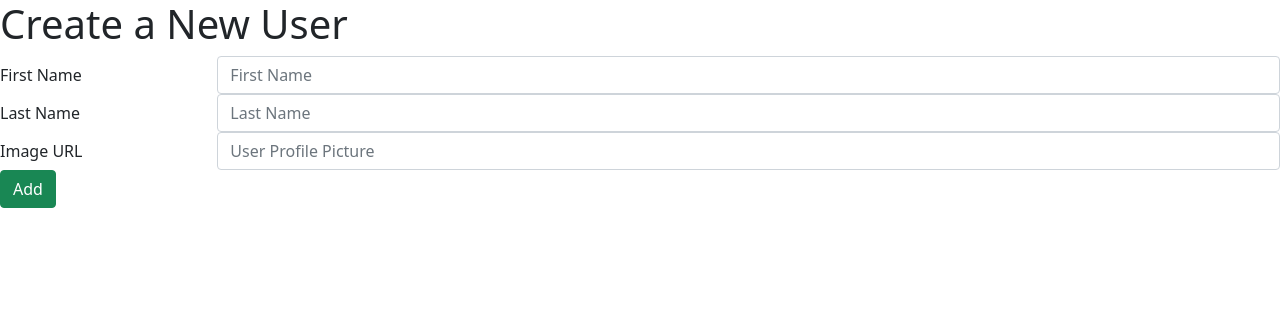
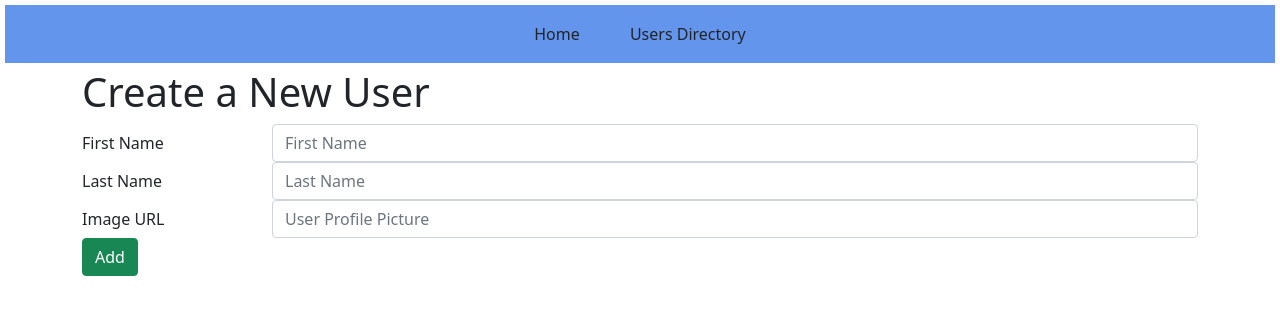
Before and after one commit to haileyy444/SQLAlchemy, a Flask app: page /users/new in a window 1280 px wide. Shown: the top 315 px of the page. Run offline with Flask 3, Linux system fonts and the light colour scheme; parts of the project's set-up code (start-up, migrations or seed data) failed here and were passed over.

Commit message:
Updated colors for part 2

```diff
--- a/app.py
+++ b/app.py
@@ -3,6 +3,7 @@
 from flask import Flask, request, redirect, render_template, current_app
 from flask_debugtoolbar import DebugToolbarExtension
 from models import db, connect_db, User, Post
+from sqlalchemy.orm import joinedload
 
 app = Flask(__name__)
 app.config['SQLALCHEMY_DATABASE_URI'] = 'postgresql:///blogly'
@@ -25,7 +26,8 @@
 @app.route('/')
 def home():
         # Home Page
-        posts = Post.query.order_by(Post.post_date.desc()).limit(5).all()
+        # posts = Post.query.order_by(Post.post_date.desc()).limit(5).all()
+        posts = Post.query.options(joinedload(Post.author)).all()
         return render_template("posts/directory.html", posts=posts)
 
 
@@ -162,13 +164,21 @@
 def update_post(post_id):
         # inspect post  more info page
         post = Post.query.get_or_404(post_id)
-        post.title = request.form["post_title"]
-        post.text = request.form["post_text"]
+        post_title = request.form["post_title"]
+        post_text = request.form["post_text"]
 
-        db.session.add(post)
-        db.session.commit()
+        post.post_title = post_title
+        post.post_text = post_text
 
-        return redirect(f"/users/{post.user.id}")
+        try:
+            db.session.add(post)
+            db.session.commit()
+        except Exception as e:
+                db.session.rollback()
+                print(f"Error updating post: {e}")
+                return "Error updating post", 500
+
+        return redirect(f"/users/{post.author.id}")
 
 @app.route('/posts/<int:post_id>/delete', methods=["POST"])
 def delete_post(post_id):
@@ -178,4 +188,4 @@
         db.session.delete(post)
         db.session.commit()
 
-        return redirect(f"/users/{post.user.id}")
+        return redirect(f"/")
--- a/models.py
+++ b/models.py
@@ -1,5 +1,6 @@
 from flask_sqlalchemy import SQLAlchemy
-import datetime
+from sqlalchemy.orm import relationship
+from datetime import datetime
 
 db = SQLAlchemy()
 
@@ -31,7 +32,7 @@
     post_date = db.Column(db.DateTime, nullable=False, default=datetime.datetime.now)
 
 
-    # user = db.relationship("User", backref=db.backref("posts", lazy=True))
+    user = relationship("User", back_populates = "posts")
 
     @property
     def friendly_date(self):
--- a/templates/base.html
+++ b/templates/base.html
@@ -6,10 +6,58 @@
     <meta name="viewport" content="width=device-width, initial-scale=1.0">
     <title>{% block title %}Title{% endblock %}</title>
     <link rel="stylesheet" href="https://cdn.jsdelivr.net/npm/bootstrap@5.1.3/dist/css/bootstrap.min.css">
-    {% block head %}{% endblock %}
+
+    <style>
+        /* Custom styles for the navigation bar */
+        nav {
+            background-color: cornflowerblue; /* Background color */
+            color: white; /* Text color */
+            text-align: center; /* Center align the content */
+            padding: 10px; /* Padding for spacing */
+            margin: 5px; /* Margin for spacing around the nav */
+            transition: background-color 0.3s; /* Smooth transition for background color */
+        }
+
+        nav a {
+            color: white; /* Default text color */
+            margin: 0 10px; /* Horizontal spacing between buttons */
+            text-decoration: none; /* Remove underline from links */
+            font-size: 2em; /* Base font size */
+            transition: font-size 0.3s, color 0.3s; /* Smooth transition for font size and color */
+        }
+
+        nav a:hover {
+            color: yellow; /* Hover color */
+
+        }
+    </style>
+
+
+
 </head>
+
+
 <body>
-    {% block content %}{% endblock %}
+    <nav>
+        <span class="mt-3">
+            <a class="btn " href="/">Home</a>
+            <a class="btn" href="/users">Users Directory</a>
+        </span>
+    </nav>
+    <div class="container">
+        {% block content %}{% endblock %}
+    </div>
+
+<!-- <body>
+    <nav>
+        <span class="mt-3">
+            <a class="btn btn-sm btn-secondary" href="/">Home</a>
+            <a class="btn btn-sm btn-secondary" href="/users">Users Directory</a>
+
+        </span>
+
+    </nav> -->
+
 
 
 
--- a/templates/error.html
+++ b/templates/error.html
@@ -8,7 +8,6 @@
     <ul class="list-group">
       {% for error in errors %}
         <li class="list-group-item">
-
          </li>
       {% endfor %}
      </ul>
--- a/templates/posts/edit.html
+++ b/templates/posts/edit.html
@@ -9,20 +9,20 @@
         <div class="form-group row">
             <label for="post_title" class="col-sm-2 col-form-label">Title</label>
                 <div class="col-sm-10">
-                    <input type="text" class="form-control" id="post_title" name="post_title" value="{{post.title}}">
+                    <input type="text" class="form-control" id="post_title" name="post_title" value="{{post.post_title}}">
                 </div>
         </div>
 
         <div class="form-group row">
             <label for="post_text" class="col-sm-2 col-form-label">Content</label>
                 <div class="col-sm-10">
-                    <textarea class="form-control" id="post_text" name="post_text"> {{post.text}} </textarea>
+                    <textarea class="form-control" id="post_text" name="post_text"> {{post.post_text}} </textarea>
                 </div>
         </div>
 
         <div class="form-group row">
             <div class="ml-auto mr-3">
-                <a href="/users/{{post.user.id}}" class="btn btn-info">Cancel</a>
+                <a href="/users/{{post.author.id}}" class="btn btn-info">Cancel</a>
                 <button type="submit" class="btn btn-success">Save</button>
             </div>
         </div>
--- a/templates/users/directory.html
+++ b/templates/users/directory.html
@@ -3,7 +3,7 @@
 {% block title %} Users {% endblock %}
 
 {% block content %}
-    <a class="btn btn-sm btn-secondary" href="/">Home</a>
+
     <h1>Users</h1>
 
     <ul class="list-group">
--- a/templates/users/show.html
+++ b/templates/users/show.html
@@ -3,7 +3,7 @@
 {% block title %} {{user.full_name}} {% endblock %}
 
 {% block content %}
-    <h1>{{user.full_name}}</h1>
+
 
     <div class="row">
         {%if user.image_url %}
@@ -24,11 +24,11 @@
             <ul class="list-group">
                 {% for post in user.posts %}
                   <li class="list-group-item">
-                      <a href="/posts/{{ post.id }}">{{ post.title }}</a>
+                      <a href="/posts/{{ post.id }}">{{ post.post_title }}</a> <br>
                       <small>{{post.friendly_date}}</small>
                    </li>
                 {% endfor %}
-               </ul>
+            </ul>
 
               <p class="mt-3">
                   <a class="btn btn-sm btn-primary" href="/users/{{user.id}}/posts/new">Add Post</a>
```
Also changed, not shown: base.html (+1 -11 lines), templates/posts/directory.html (+19 -13 lines), templates/posts/show.html (+5 -5 lines), templates/posts/usersposts.html (+2 -9 lines).
